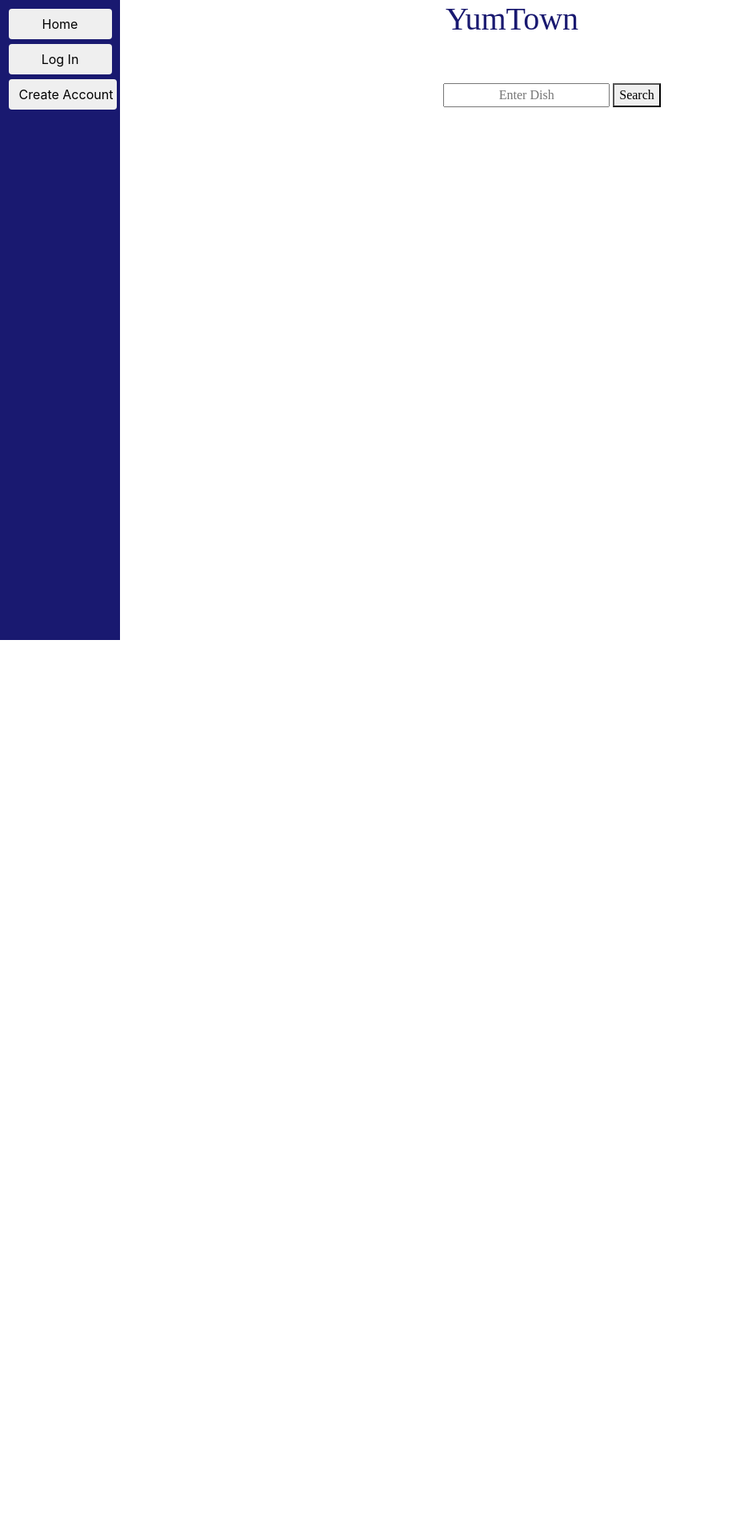
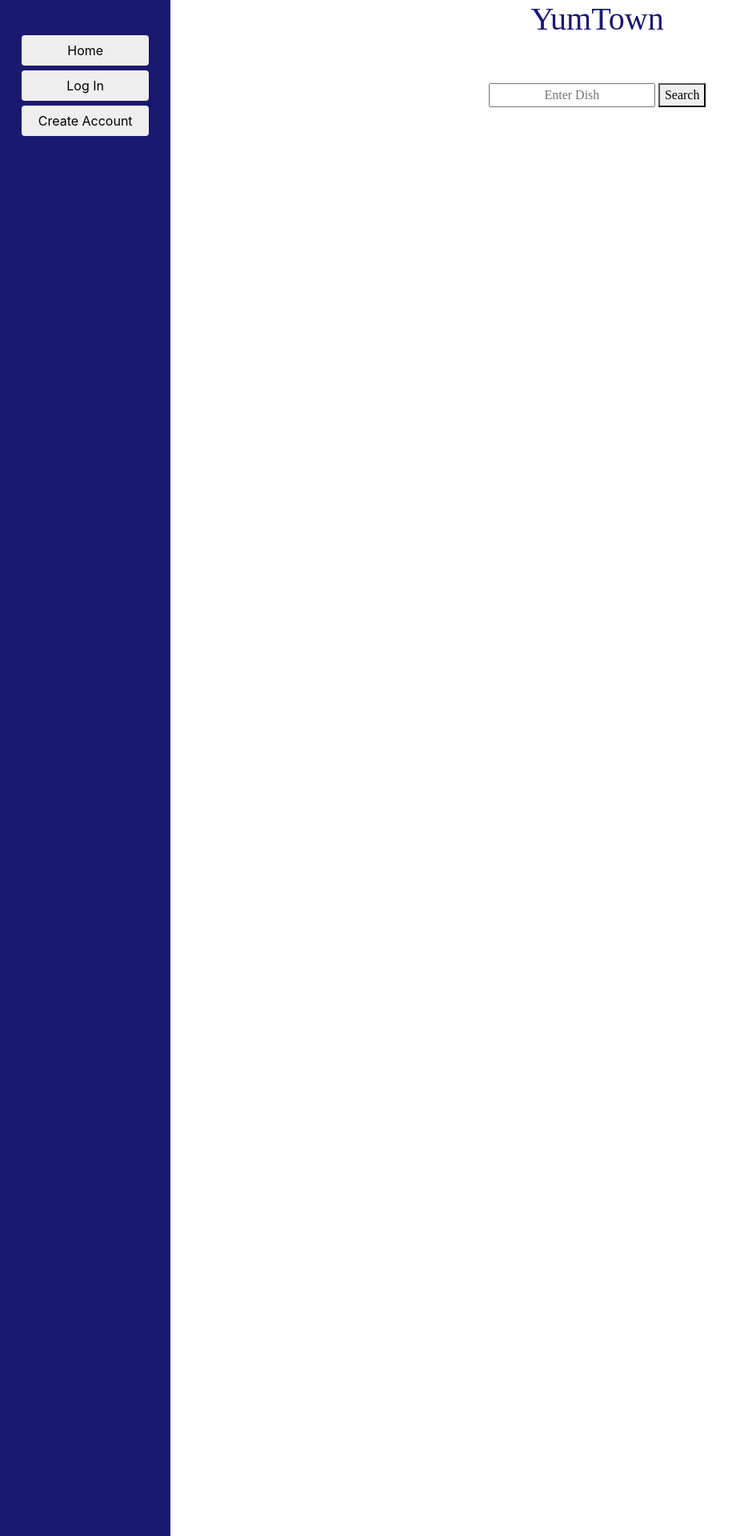
Before and after one commit to barnesalex/YumTown, a PHP site: page / in a window 1280 px wide. Shown: the top 1920 px of the page at 80% size, without its empty margins (0-945 px from the left). Before the commit the page ends 800 px from the top, so only its background shows below. Run offline with PHP 8.4, Linux system fonts and the light colour scheme; some libraries are stand-ins or nearby versions.

Commit message:
CSS fixes with bootstrap integration

```diff
--- a/Main.css
+++ b/Main.css
@@ -2,33 +2,25 @@
 .sidenav
 {
   height: 100%;
-  width: 150px;
+/*  width: 150px;*/
   position: fixed;
-/*  z-index: 1;*/
+  z-index: 1;
   top: 0;
   left: 0;
   background-color: midnightblue;
   overflow-x: hidden;
-/*  padding-top: 2em;*/
-  max-width:15%;
-  max-height:100%;
+  padding-top: 2em;
+  max-width:20%;
+  min-height:100%;
+  overflow: hidden;
+  margin-bottom: -9999px;
+  padding-bottom: 9999px;
+
 }
 
-/*.topnav
-{
-    background-image: url('yumtown2.jpg');
-    overflow: hidden;
-    height: 100px;
-    color:midnightblue;
-    /*font-size: 14px;*/
-    font-family: Montserrat;
-}*/
 /* Page content */
 #main
 {
-  padding-left: 150px; /* Same as the width of the sidenav */
-  padding-right: 150px;
-  padding-top: 150px;
   color:midnightblue;
   /*font-size: 14px;*/
   font-family: Montserrat;
@@ -65,23 +57,6 @@ img
     max-height:15.33%;
 }
 
-/*#broccoliLeft
-{
-    position: fixed;
-    top: 0;
-    left: 0;
-
-    transform: rotate(45deg);
-}*/
-
-/*#broccoliRight
-{
-    position: fixed;
-    top: 0;
-    right: 0;
-
-    transform: rotate(315deg);
-}*/
 
 #spoonacular-price-estimator
 {
--- a/index.php
+++ b/index.php
@@ -28,8 +28,9 @@
         <script src="js/mustache.js"></script>
         <script src="js/functions.js"></script>
     </head>
-    <body onload="loadPre()">
-        <div class="sidenav"> <!--https://www.w3schools.com/howto/howto_js_sidenav.asp-->
+    <body onload="loadPre()" class="container-fluid">
+        <div class="row">
+        <div class="sidenav col-2"> <!--https://www.w3schools.com/howto/howto_js_sidenav.asp-->
             <div id ="buttonContainer" onload="searchPage()">
                 <script>
                     //Get session variable
@@ -57,14 +58,14 @@
             </div>
         </div>
 
-        <div id="main" class="container">
+        <div id="main" class="col-10">
             <h1 id="header">YumTown</h1><br><br>
-            <div id ="display" style="padding-left: 100px;"></div>
+            <div id ="display"></div>
         </div>
 
         <script id="template" type="x-tmpl-mustache">
                     {{#main}}
-                        <div id="searchDish" class="container-fluid">
+                        <div id="searchDish">
                             <input id="dishSearch" type="text" placeholder="Enter Dish">
                             <button class='btn-default' onclick='getRecipeList()'id='submit'>Search</button>
                             <br><br>
@@ -86,6 +87,7 @@
                     {{/loginPage}}
 
                     {{#createAccount}}
+                        <div class='col'>
                             <form action="" method=POST>
                                 Username:*<br>
                                 <input type=text name="username" required="required"> <br>
@@ -105,9 +107,11 @@
                                 <input type="submit" name="submit" value="register">
 
                             </form>
+                       </div>
                     {{/createAccount}}
 
                     {{#details}}
+                        <div class="row">
                         <h2>Recipe Details</h2>
                         <p>Name: {{name}}</p>
                         <p>Servings: {{servings}}</p>
@@ -127,6 +131,7 @@
                         </ul><br>
                         <div id="spoonacular-price-estimator"></div>
                         <pre id="spoonacular-ingredients"></pre>
+                        </div>
                     {{/details}}
 
                     {{#editProfile}}
@@ -237,8 +242,8 @@
 
                 ?>
 
-        <pre id="spoonacular-ingredients" style="text-align: center; visibility: hidden;"></pre>
-        <div id="spoonacular-price-estimator" style="text-align: center; visibility: hidden;"></div>
+        <pre id="spoonacular-ingredients" style="display: none;"></pre>
+        <div id="spoonacular-price-estimator" class="container-fluid" style="display: none;"></div>
 
         <script id="Detailstemplate" type="x-tmpl-mustache">
 
@@ -557,5 +562,6 @@ echo '<script type="text/javascript">alert("Logged out user successfully!");</sc
 //}
 
 ?>
+    </div>
     </body>
 </html>
```
Also changed, not shown: js/functions.js (+13 -13 lines). Lines whose indentation alone changed are shown as unchanged.
